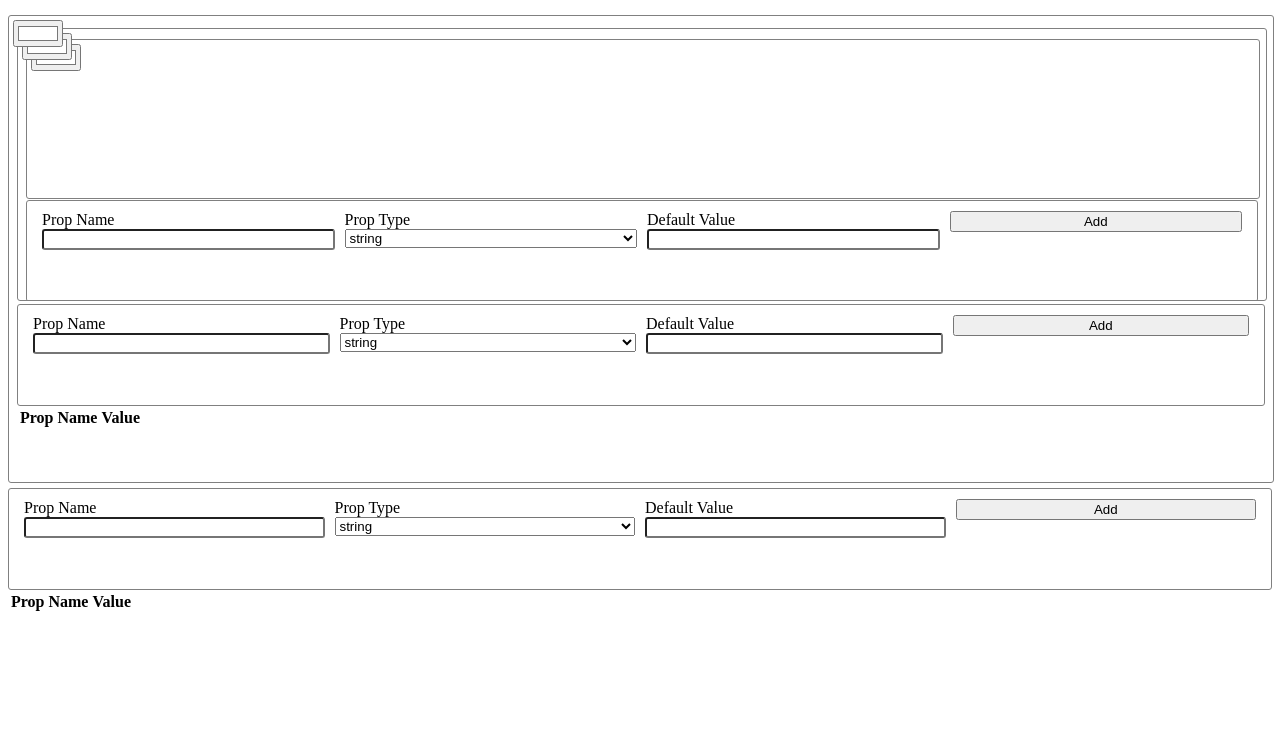
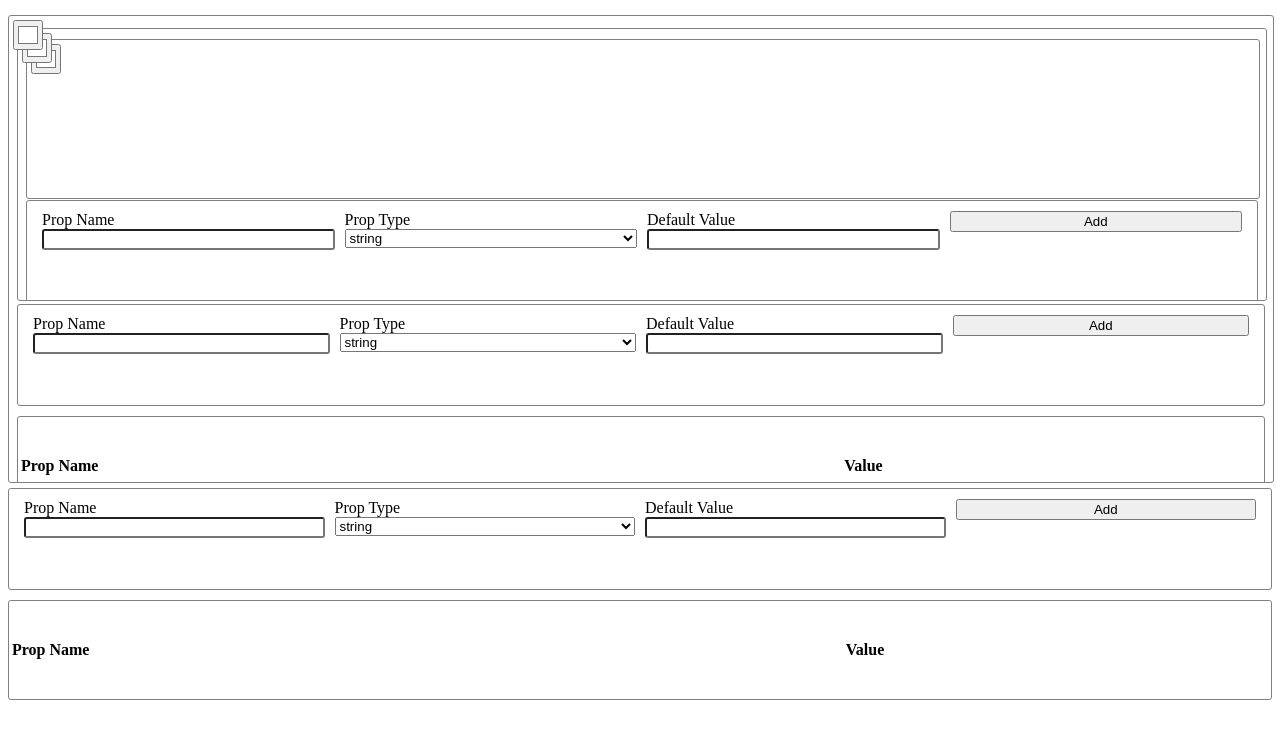
Before and after one commit to React-Component-Preview/react-preview-extension, a React app: page / in a window 1280 px wide. Shown: the top 738 px of the page. Built offline with nearby package versions, Linux system fonts and the light colour scheme; the HTML template or start-up script is replaced by a standard one.

Commit message:
Feat: send delete message upon delete button clicked

```diff
--- a/app/components/ControlPanel/PropEntity.tsx
+++ b/app/components/ControlPanel/PropEntity.tsx
@@ -8,12 +8,21 @@ interface Props {
 }
 
 const PropEntity = ({ propName, propType, defaultValue }: Props) => {
+  const onDeleteButtonClick = () => {
+    vscode.postMessage({
+      command: "delete",
+      propName,
+    });
+  };
+
   return (
     <Wrapper>
       <Prop>
         <th>{propName}</th>
         <th>{defaultValue}</th>
-        <th>X</th>
+        <th>
+          <button onClick={onDeleteButtonClick}>X</button>
+        </th>
       </Prop>
     </Wrapper>
   );
--- a/app/components/ControlPanel/PropList.tsx
+++ b/app/components/ControlPanel/PropList.tsx
@@ -17,6 +17,7 @@ function PropsList({ propList }: Props) {
           <th>Value</th>
         </tr>
       </Header>
+
       {propList.map((prop) => (
         <PropEntity
           propName={prop.propName}
@@ -29,12 +30,16 @@ function PropsList({ propList }: Props) {
 }
 
 const Table = styled.table`
-  text-indent: initial;
+  margin-top: 10px;
+  width: 100%;
+  min-height: 100px;
+  border: 1px solid #808080;
+  border-radius: 3px;
+  text-align: left;
 `;
 
 const Header = styled.thead`
-  display: table-header-group;
-  vertical-align: middle;
+  border-bottom: 1px solid #808080;
 `;
 
 export default PropsList;
--- a/app/components/Shared/ColorInput.tsx
+++ b/app/components/Shared/ColorInput.tsx
@@ -1,4 +1,5 @@
 import React from "react";
+import styled from "styled-components";
 
 interface Props {
   name: string;
@@ -12,9 +13,15 @@ const ColorInput = ({ label, name, value, onChange, required }: Props) => {
   return (
     <>
       <label htmlFor={name}>{label}</label>
-      <input type="color" name={name} value={value} onChange={onChange} required={required} />
+      <Input type="color" name={name} value={value} onChange={onChange} required={required} />
     </>
   );
 };
 
+const Input = styled.input`
+  height: 30px;
+  width: 30px;
+  cursor: pointer;
+`;
+
 export default ColorInput;
```
